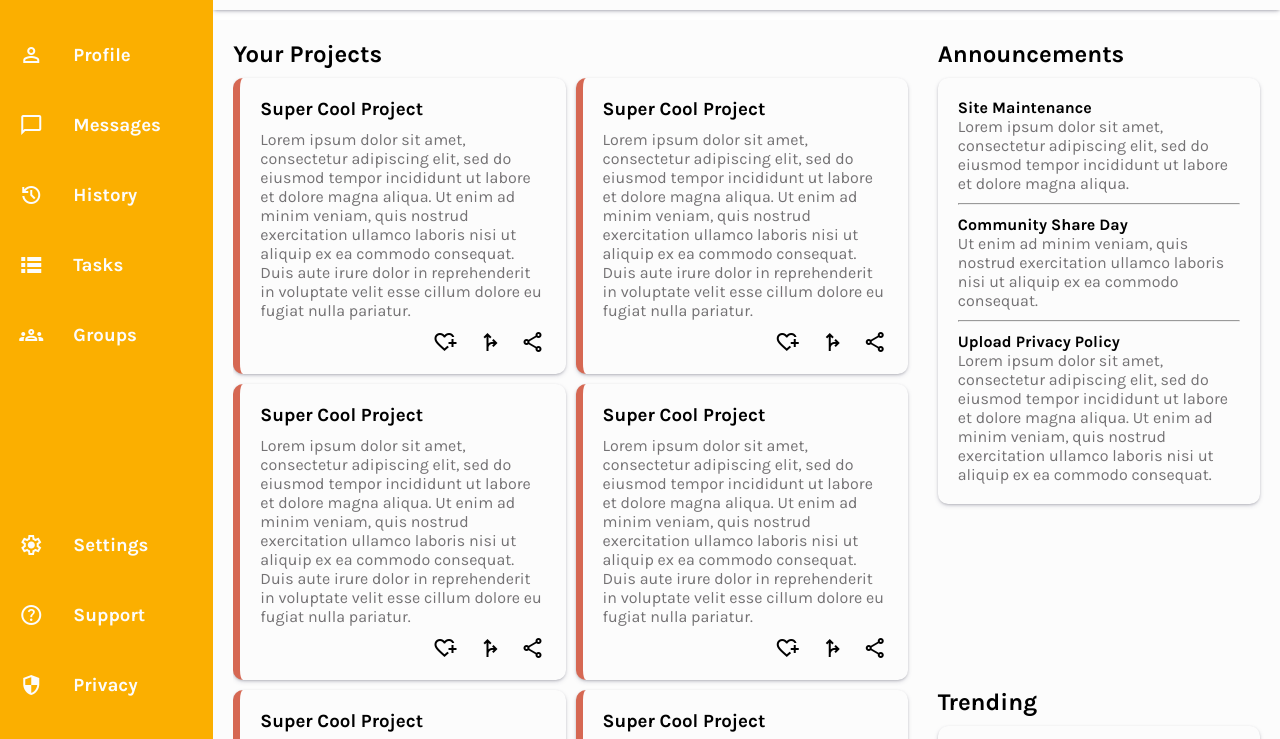
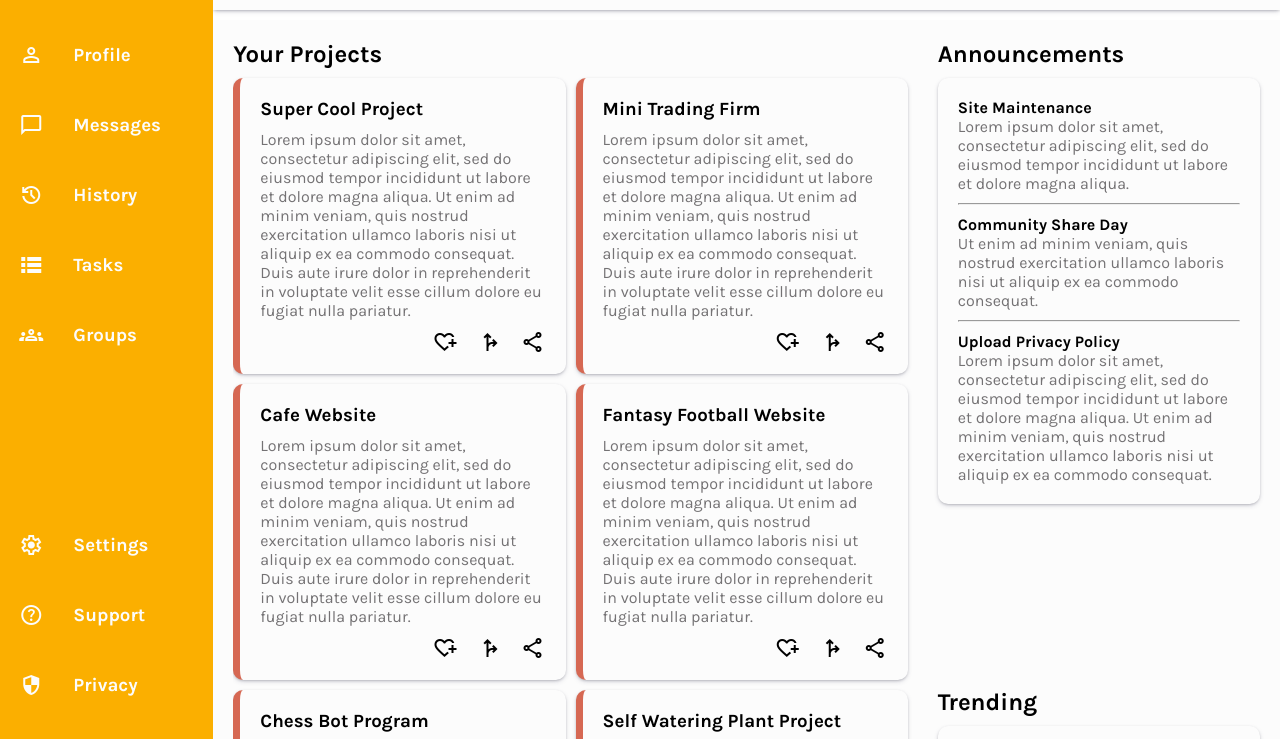
Before and after one commit to Liabiliti/Admin-Dashboard, a plain HTML site: page index.html in a window 1280 px wide. Shown: the part 140-879 px from the top of the page. Drawn offline with nearby package versions, Linux system fonts and the light colour scheme.

Commit message:
Update index.html

```diff
--- a/index.html
+++ b/index.html
@@ -132,7 +132,7 @@
                         </div>
                     </article>
                     <article>
-                        <h3>Super Cool Project</h3>
+                        <h3>Mini Trading Firm</h3>
                         <p>Lorem ipsum dolor sit amet, consectetur adipiscing elit, sed do eiusmod tempor incididunt ut
                             labore et dolore magna aliqua.
                             Ut enim ad minim veniam, quis nostrud exercitation ullamco laboris nisi ut aliquip ex ea
@@ -152,7 +152,7 @@
                         </div>
                     </article>
                     <article>
-                        <h3>Super Cool Project</h3>
+                        <h3>Cafe Website</h3>
                         <p>Lorem ipsum dolor sit amet, consectetur adipiscing elit, sed do eiusmod tempor incididunt ut
                             labore et dolore magna aliqua.
                             Ut enim ad minim veniam, quis nostrud exercitation ullamco laboris nisi ut aliquip ex ea
@@ -172,7 +172,7 @@
                         </div>
                     </article>
                     <article>
-                        <h3>Super Cool Project</h3>
+                        <h3>Fantasy Football Website</h3>
                         <p>Lorem ipsum dolor sit amet, consectetur adipiscing elit, sed do eiusmod tempor incididunt ut
                             labore et dolore magna aliqua.
                             Ut enim ad minim veniam, quis nostrud exercitation ullamco laboris nisi ut aliquip ex ea
@@ -192,7 +192,7 @@
                         </div>
                     </article>
                     <article>
-                        <h3>Super Cool Project</h3>
+                        <h3>Chess Bot Program</h3>
                         <p>Lorem ipsum dolor sit amet, consectetur adipiscing elit, sed do eiusmod tempor incididunt ut
                             labore et dolore magna aliqua.
                             Ut enim ad minim veniam, quis nostrud exercitation ullamco laboris nisi ut aliquip ex ea
@@ -212,7 +212,7 @@
                         </div>
                     </article>
                     <article>
-                        <h3>Super Cool Project</h3>
+                        <h3>Self Watering Plant Project</h3>
                         <p>Lorem ipsum dolor sit amet, consectetur adipiscing elit, sed do eiusmod tempor incididunt ut
                             labore et dolore magna aliqua.
                             Ut enim ad minim veniam, quis nostrud exercitation ullamco laboris nisi ut aliquip ex ea
```
